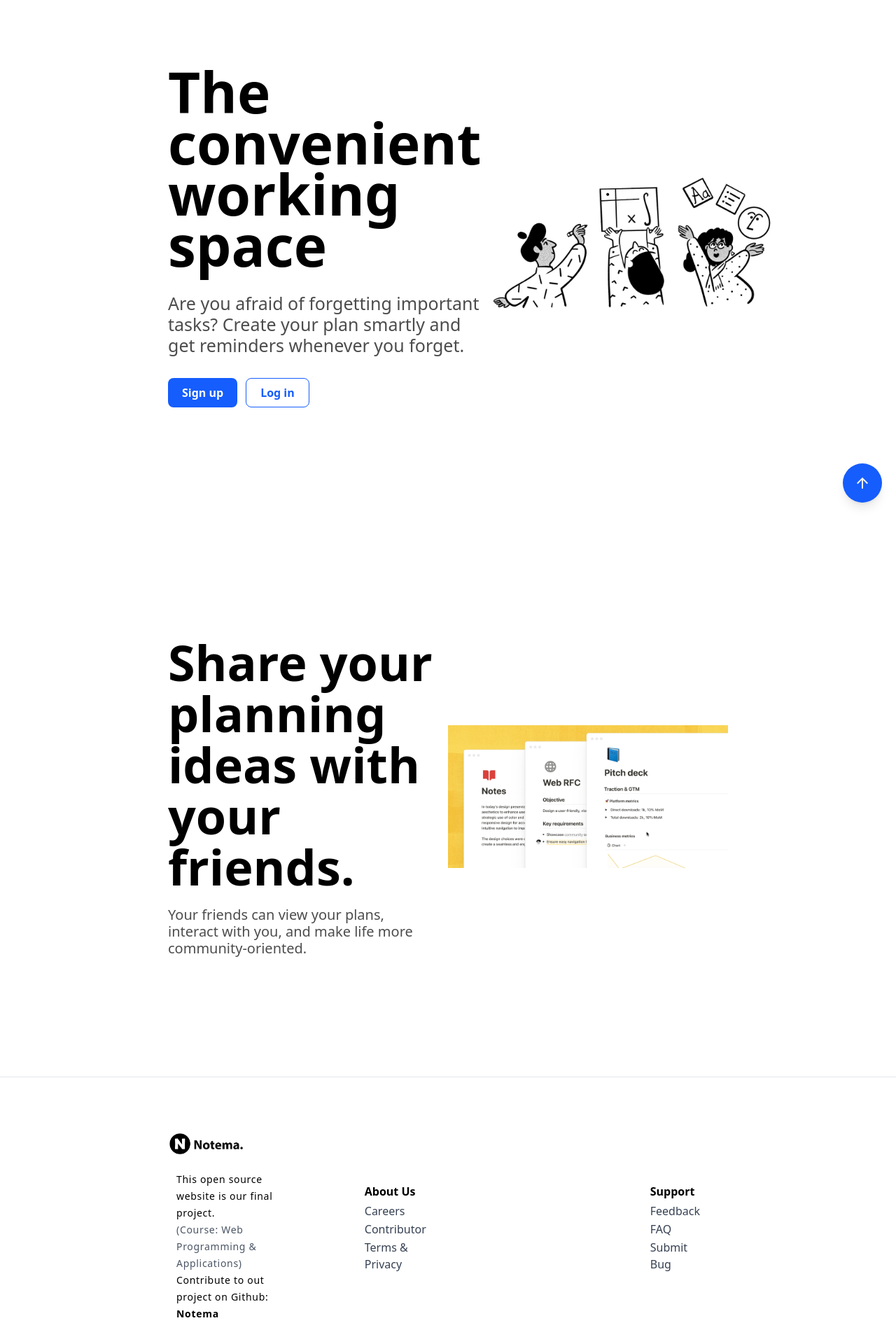
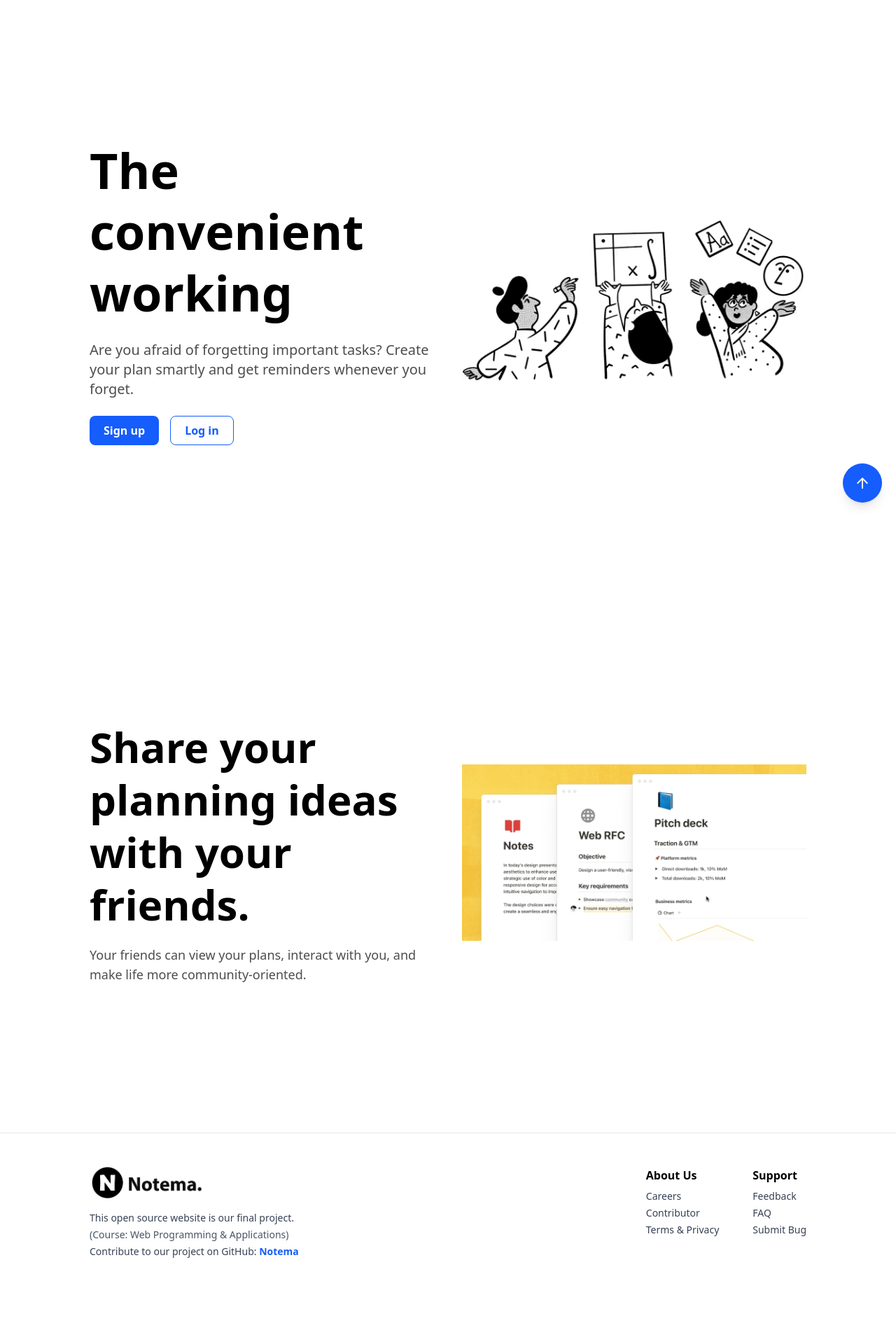
Before and after one commit to loveCiForever/notema, a React (Vite) app in the folder client/: page / in a window 1280 px wide. Shown: the part 62-1982 px from the top of the page at 70% size. After the commit the page ends 1910 px from the top, so only its background shows below. Built offline with nearby package versions, Linux system fonts and the light colour scheme; the HTML template or start-up script is replaced by a standard one.

Commit message:
Update responsive for LandingPage

```diff
--- a/client/src/components/layout/Footer.jsx
+++ b/client/src/components/layout/Footer.jsx
@@ -1,49 +1,62 @@
 import logo from "../../assets/logo/logo.png";
+
 const Footer = () => {
   return (
-    <footer className="flex items-center justify-start w-full gap-20 py-20 text-black bg-white border-gray-200 px-60 border-t-1">
-      <div className="flex flex-col items-start justify-start w-1/3">
-        <img src={logo} alt="" className="w-2/3" />
-        <h1 className="mt-6 ml-3 text-sm font-normal leading-6 tracking-wider">
+    <footer className="w-full bg-white border-t border-gray-200 px-4 sm:px-8 md:px-16 lg:px-24 xl:px-32 2xl:px-60 py-12 text-black">
+      <div className="flex flex-col md:flex-row gap-12 justify-between">
+        <div className="flex flex-col gap-4 lg:w-1/2">
+          <img src={logo} alt="Logo" className="w-40" />
+          <p className="text-sm text-gray-700 leading-6">
             This open source website is our final project. <br />
-          <h1 className="text-gray-600">
+            <span className="text-gray-600">
               (Course: Web Programming & Applications)
-          </h1>{" "}
-          Contribute to out project on Github:{" "}
+            </span>
+            <br />
+            Contribute to our project on GitHub:&nbsp;
             <a
               href="https://github.com/loveCiForever/notema"
-            className="font-bold cursor-pointer hover:text-blue-500"
+              className="font-bold text-blue-600 hover:underline"
+              target="_blank"
+              rel="noopener noreferrer"
             >
               Notema
             </a>
-        </h1>
+          </p>
         </div>
-
-      <div className="flex flex-col">
-        <div className="flex gap-60">
-          <div className="flex flex-col w-auto px-10">
-            <h2 className="text-base font-bold">About Us</h2>
-            <div className="flex flex-col gap-0.5 mt-1 text-base text-gray-700">
+        <div className="flex flex-col sm:flex-row gap-12">
+          <div>
+            <h2 className="text-base font-bold mb-2">About Us</h2>
+            <ul className="space-y-1 text-sm text-gray-700">
+              <li>
                 <a className="cursor-pointer hover:text-blue-600">Careers</a>
-              <a className="cursor-pointer hover:text-blue-600">Contributor</a>
+              </li>
+              <li>
+                <a className="cursor-pointer hover:text-blue-600">
+                  Contributor
+                </a>
+              </li>
+              <li>
                 <a className="cursor-pointer hover:text-blue-600">
                   Terms & Privacy
                 </a>
+              </li>
+            </ul>
+          </div>
+          <div>
+            <h2 className="text-base font-bold mb-2">Support</h2>
+            <ul className="space-y-1 text-sm text-gray-700">
+              <li>
+                <a className="cursor-pointer hover:text-blue-600">Feedback</a>
+              </li>
+              <li>
+                <a className="cursor-pointer hover:text-blue-600">FAQ</a>
+              </li>
+              <li>
+                <a className="cursor-pointer hover:text-blue-600">Submit Bug</a>
+              </li>
+            </ul>
           </div>
         </div>
-          <div className="flex flex-col w-auto px-10">
-            <h2 className="text-base font-bold">Support</h2>
-            <div className="flex flex-col gap-0.5 mt-1 text-base text-gray-700">
-              <a className="cursor-pointer hover:text-blue-600">Feedback</a>
-              <a className="cursor-pointer hover:text-blue-600">FAQ</a>
-              <a className="cursor-pointer hover:text-blue-600">Submit Bug</a>
-            </div>
-          </div>
-        </div>
-
-        {/* <h1 className="pl-10 mt-6 text-base font-bold">
-          This website is an open source. Available on Github
-        </h1> */}
       </div>
     </footer>
   );
--- a/client/src/pages/LandingPage.jsx
+++ b/client/src/pages/LandingPage.jsx
@@ -1,7 +1,7 @@
 import BackToTop from "../components/button/BackToTop";
 import Footer from "../components/layout/Footer";
 import Header from "../components/layout/Header";
-import { useEffect, useRef, useState } from "react";
+import { useEffect, useState } from "react";
 import LandingPageImage1 from "../assets/videoframe_0.png";
 import LandingPageImage2 from "../assets/videoframe_2.png";
 import { useNavigate } from "react-router-dom";
@@ -9,13 +9,10 @@ import { useNavigate } from "react-router-dom";
 const LandingPage = () => {
   const navigate = useNavigate();
   const [isScrolled, setIsScrolled] = useState(false);
+
   useEffect(() => {
     const handleScroll = () => {
-      if (window.scrollY > 10) {
-        setIsScrolled(true);
-      } else {
-        setIsScrolled(false);
-      }
+      setIsScrolled(window.scrollY > 10);
     };
     window.addEventListener("scroll", handleScroll);
     return () => window.removeEventListener("scroll", handleScroll);
@@ -26,45 +23,59 @@ const LandingPage = () => {
       <div
         className={`${
           isScrolled ? "shadow-2xl" : ""
-        } relative sm:fixed w-full top-0 z-10 `}
+        } relative sm:fixed w-full top-0 z-10`}
       >
         <Header />
       </div>
-      <div className="flex flex-col mt-0 px-60 ">
-        <div className="flex items-center w-full h-screen grid-cols-2 gap-4 bg-red-200// content-1 max-lg:grid-cols-1 ">
-          <div className="flex flex-col gap-8">
-            <h1 className="text-[80px] font-bold leading-[73px]">
-              The convenient working space
+      <div className="flex flex-col pt-20 px-4 sm:px-8 md:px-16 lg:px-24 xl:px-32 2xl:px-60">
+        <div className="grid items-center min-h-screen grid-cols-1 lg:grid-cols-2 gap-10 py-10">
+          <div className="flex flex-col gap-6">
+            <h1 className="text-4xl sm:text-5xl lg:text-[70px] font-bold leading-tight">
+              The convenient working
             </h1>
-            <p className="text-[25px] leading-[30px] text-black/70">
+            <p className="text-lg sm:text-xl text-black/70">
               Are you afraid of forgetting important tasks? Create your plan
               smartly and get reminders whenever you forget.
             </p>
-            <div className="flex gap-3">
-              <button className="px-4 py-2 font-bold rounded-lg btn-primary "onClick={()=>navigate("/register")}>
+            <div className="flex flex-wrap gap-4">
+              <button
+                className="px-4 py-2 font-bold rounded-lg btn-primary"
+                onClick={() => navigate("/register")}
+              >
                 Sign up
               </button>
-              <button className="px-4 py-2 font-bold rounded-lg btn-primary-outline" onClick={()=>navigate("/login")}>
+              <button
+                className="px-4 py-2 font-bold rounded-lg btn-primary-outline"
+                onClick={() => navigate("/login")}
+              >
                 Log in
               </button>
             </div>
           </div>
-          <img src={LandingPageImage1} alt="" className="w-1/2" />
+          <img
+            src={LandingPageImage1}
+            alt="Landing Section"
+            className="w-full h-auto object-contain"
+          />
         </div>
-        <div className="flex items-center w-full h-screen grid-cols-2 gap-4 bg-green-200// content-2 max-xl:grid-cols-1 ">
+        <div className="grid items-center min-h-screen grid-cols-1 lg:grid-cols-2 gap-10 py-10">
           <div className="flex flex-col gap-5">
-            <h1 className="text-[70px] font-bold leading-[73px] ">
+            <h1 className="text-3xl sm:text-5xl lg:text-[60px] font-bold leading-tight">
               Share your planning ideas with your friends.
             </h1>
-            <p className="text-[20px] leading-[24px] text-black/70">
+            <p className="text-lg text-black/70">
               Your friends can view your plans, interact with you, and make life
               more community-oriented.
             </p>
           </div>
-
-          <img src={LandingPageImage2} alt="" className="w-1/2" />
+          <img
+            src={LandingPageImage2}
+            alt="Share Plans"
+            className="w-full h-auto object-contain"
+          />
         </div>
       </div>
+
       <BackToTop />
       <Footer />
     </>
--- a/client/src/pages/LoginPage.jsx
+++ b/client/src/pages/LoginPage.jsx
@@ -88,7 +88,6 @@ const LoginPage = () => {
                 icon={EmailIcon}
                 type={"email"}
                 name={email}
-
                 value={email}
                 onChange={(e) => setEmail(e.target.value)}
               />
--- a/client/src/pages/RegisterPage.jsx
+++ b/client/src/pages/RegisterPage.jsx
@@ -3,8 +3,6 @@ import InputForm from "../components/Input/InputForm";
 import emailIcon from "../assets/svg/email.svg";
 import lockIcon from "../assets/svg/lock.svg";
 import logo from "../assets/logo/logo.png";
-import FacebookLogo from "../assets/logo/facebookLogo.svg";
-import AppleLogo from "../assets/logo/appleLogo.svg";
 import { useNavigate } from "react-router-dom";
 import { useState } from "react";
 import GoogleLogo from "../assets/logo/googleLogo.svg";
```
Lines whose indentation alone changed are shown as unchanged.
